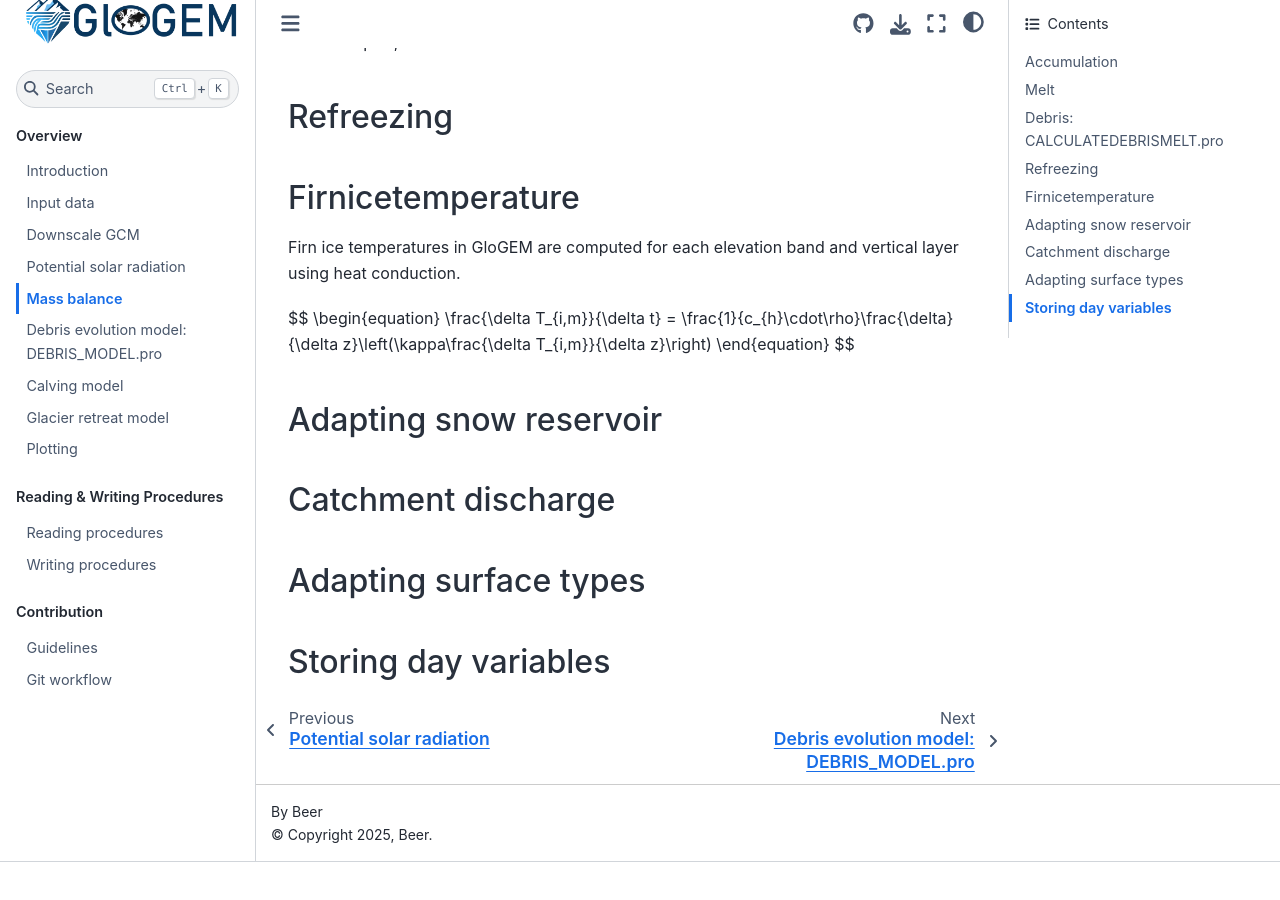
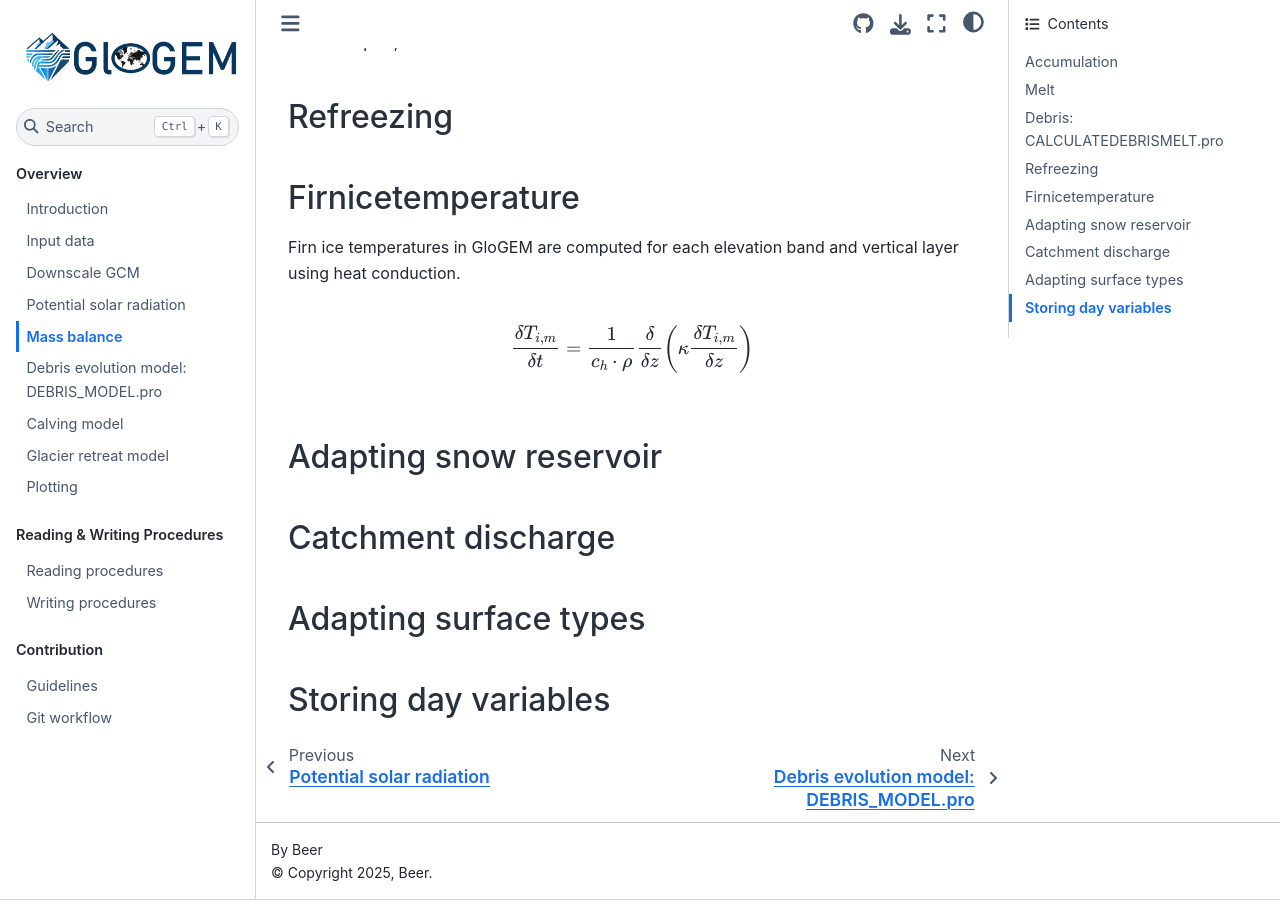
Before and after one commit to eth-vaw-glaciology/GloGEM-doc-temp, a Sphinx documentation site: the page built from docs/source/Mass-balance-model.md, in a window 1280 px wide and 900 px high, scrolled down 2681 px. Built offline with Sphinx 7.4.7 and the Sphinx Book theme 1.1.4, drawn with Linux system fonts in a browser that asks for light colours; formulas are drawn with MathJax 3; before the commit the page ends 3543 px from its top, so only the background shows below that.

Commit message:
adjustments to enable latex equations

```diff
--- a/docs/requirements.txt
+++ b/docs/requirements.txt
@@ -1,4 +1,3 @@
 sphinx==7.1.2
 myst-parser
-sphinx.ext.mathjax
 sphinx-book-theme
--- a/docs/source/Mass-balance-model.md
+++ b/docs/source/Mass-balance-model.md
@@ -58,9 +58,7 @@
 Firn ice temperatures in GloGEM are computed for each elevation band and vertical layer using heat conduction.
 
 $$
-\begin{equation}
 \frac{\delta T_{i,m}}{\delta t} = \frac{1}{c_{h}\cdot\rho}\frac{\delta}{\delta z}\left(\kappa\frac{\delta T_{i,m}}{\delta z}\right)
-\end{equation}
 $$
 
 ## Adapting snow reservoir
--- a/docs/source/conf.py
+++ b/docs/source/conf.py
@@ -17,9 +17,13 @@
     'sphinx.ext.autodoc',
     'sphinx.ext.autosummary',
     'sphinx.ext.intersphinx',
-    'sphinx.ext.imgmath',
     'sphinx.ext.mathjax',
     'myst_parser',
+]
+
+myst_enable_extensions = [
+    "amsmath",  # Enables LaTeX math support
+    "dollarmath",  # Enables $...$ and $$...$$ syntax
 ]
 
 intersphinx_mapping = {
```
